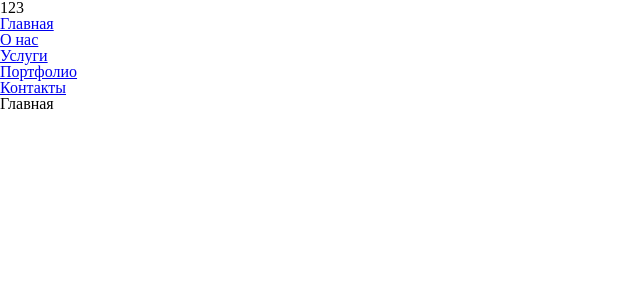
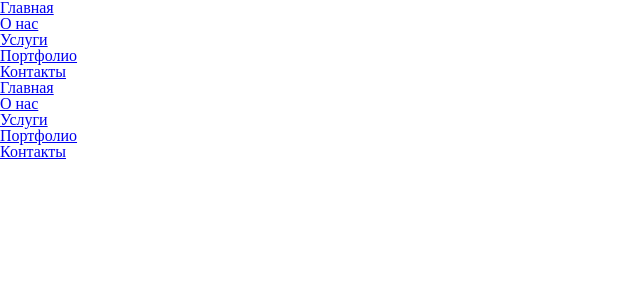
Before and after one commit to ITSUKEN-WORK/itsuken, a React (Create React App) app in the folder cite/: page / in a window 1280 px wide. Shown: the top 300 px of the page, without its empty margins (0-640 px from the left). Built offline with nearby package versions, Linux system fonts and the light colour scheme.

Commit message:
fixed: corrected everything as it should

```diff
--- a/cite/src/components/app/App.js
+++ b/cite/src/components/app/App.js
@@ -1,27 +1,12 @@
 import React from 'react';
-import { BrowserRouter, Routes, Route } from 'react-router-dom';
-import Layot from '../pages/Layout/Layout';
-import AboutUs from '../pages/AboutUs/AboutUs';
-import Services from '../pages/Services/Services';
-import Portfolio from '../pages/Portfolio/Portfolio';
-import Contacts from '../pages/Contacts/Contacts';
-import Home from '../pages/Home/Home';
+import { BrowserRouter } from 'react-router-dom';
+import RouterCite from '../pages/Router/RouterCite';
 
 export default function App() {
   return (
     <BrowserRouter>
-      <header>123</header>
-      <Routes>
-        <Route path="/" element={<Layot />}>
-          <Route index element={<Home />} />
-          <Route path="aboutUs" element={<AboutUs />} />
-          <Route path="services" element={<Services />} />
-          <Route path="portfolio" element={<Portfolio />} />
-          <Route path="contacts" element={<Contacts />} />
-          <Route path="*" element={<>404 not found123</>} />
-        </Route>
-      </Routes>
-      <footer />
+      <header><RouterCite /></header>
+      <footer><RouterCite /></footer>
     </BrowserRouter>
   );
 }
--- /dev/null
+++ b/cite/src/components/pages/No Page/NoPage.js
@@ -0,0 +1,7 @@
+import React from 'react';
+
+function NoPage() {
+  return <h1>404 not found</h1>;
+}
+
+export default NoPage;
--- /dev/null
+++ b/cite/src/components/pages/Router/RouterCite.js
@@ -0,0 +1,21 @@
+import React from 'react';
+import { Routes, Route } from 'react-router-dom';
+import Layout from '../Layout/Layout';
+import AboutUs from '../AboutUs/AboutUs';
+import Services from '../Services/Services';
+import Portfolio from '../Portfolio/Portfolio';
+import Contacts from '../Contacts/Contacts';
+import NoPage from '../No Page/NoPage';
+
+export default function RouterCite() {
+  return (
+    <Routes>
+      <Route path="/" element={<Layout />} />
+      <Route path="aboutUs" element={<AboutUs />} />
+      <Route path="services" element={<Services />} />
+      <Route path="portfolio" element={<Portfolio />} />
+      <Route path="contacts" element={<Contacts />} />
+      <Route path="*" element={<NoPage />} />
+    </Routes>
+  );
+}
```
